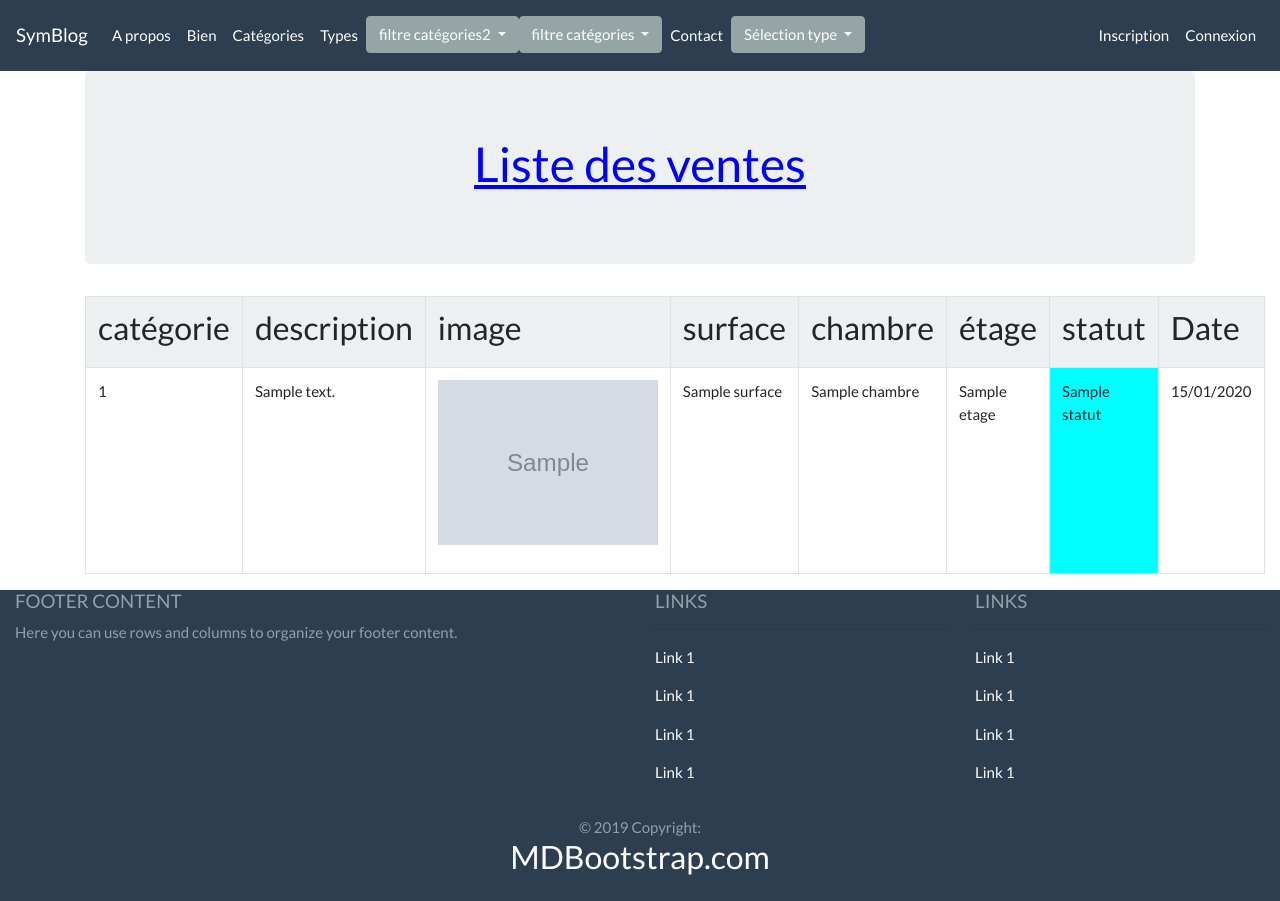
After one commit to marcelnuzzo/immo_agence, a Symfony app: template templates/blog/vente.html.twig in a window 1280 px wide. The commit adds this page. Run offline with Twig, Linux system fonts and the light colour scheme; the template is opened without the code that fills it: most values are stand-ins (such as "Sample title", 1, 10 or a date in 2020); grey boxes marked "Sample" are stand-in pictures; some libraries are stand-ins or nearby versions.

Commit message:
liste des biens par type, clé catégorie à revoir

```diff
--- a/templates/base.html.twig
+++ b/templates/base.html.twig
@@ -104,7 +104,7 @@ a#cRetour.cVisible{
                       </button>
                       <ul class="dropdown-menu">
                         <li class="dropdown-submenu">
-                          <a tabindex="-1" href="#">Location</a>
+                          <a tabindex="-1" href="{{ path('location') }} ">Location</a>
                           <ul class="dropdown-menu">
                             <li><a href="#">Appartement</a></li>
                             <li><a href="#">Terrain</a></li>
@@ -113,7 +113,7 @@ a#cRetour.cVisible{
                           </ul>
                         </li>
                         <li class="dropdown-submenu">
-                          <a tabindex="-1" href="#">Vente</a>
+                          <a tabindex="-1" href="{{ path('vente') }}">Vente</a>
                           <ul class="dropdown-menu">
                             <li><a href="#">Appartement</a></li>
                             <li><a href="#">Terrain</a></li>
--- /dev/null
+++ b/templates/blog/vente.html.twig
@@ -0,0 +1,43 @@
+{% extends 'base.html.twig' %}
+
+{% block title %}{{ parent() }}/Liste des biens du type de transaction{% endblock %}
+
+{% block body %}
+
+<div class = "jumbotron">
+    <h1 id="haut" style="text-decoration:underline;color:blue;text-align:center">Liste des ventes</h1>
+</div>
+<table class="table table-striped table-bordered table-hover">
+    <tr>
+        <th><h3>catégorie</h3></th>
+        <th><h3>description</h3></th>
+        <th><h3>image</h3></th>
+        <th><h3>surface</h3></th>
+        <th><h3>chambre</h3></th>
+        <th><h3>étage</h3></th>
+        <th><h3>statut</h3></th>
+        <th><h3>Date</h3></th>
+    </tr>
+    {%for tipe in tipes %}
+        <tr>
+            <td>{{ tipe.categorie_id }}</td>
+            <td>{{ tipe.description }}</td>
+            <td>
+                <p>
+                    <img src=" {{ tipe.image }} " alt="" width="220">
+                </p>
+            </td>
+            <td>{{ tipe.surface }}</td>
+            <td>{{ tipe.chambre }}</td>
+            <td>{{ tipe.etage }}</td>
+            {% if tipe.statut == "archivé" %}
+                <td style="background-color:red">{{ tipe.statut }}</td>
+            {% else %}
+                <td style="background:cyan">{{ tipe.statut }}</td>
+            {% endif %}
+            <td>{{ tipe.created_at | date('d/m/Y') }}</td>
+        </tr>
+    {% endfor %}
+</table>
+
+{% endblock %}
```
Also changed, not shown: src/Controller/BlogController.php (+23 -29 lines), src/Repository/TipeRepository.php (+3 -4 lines), templates/blog/location.html.twig (added, +41 -0 lines).
